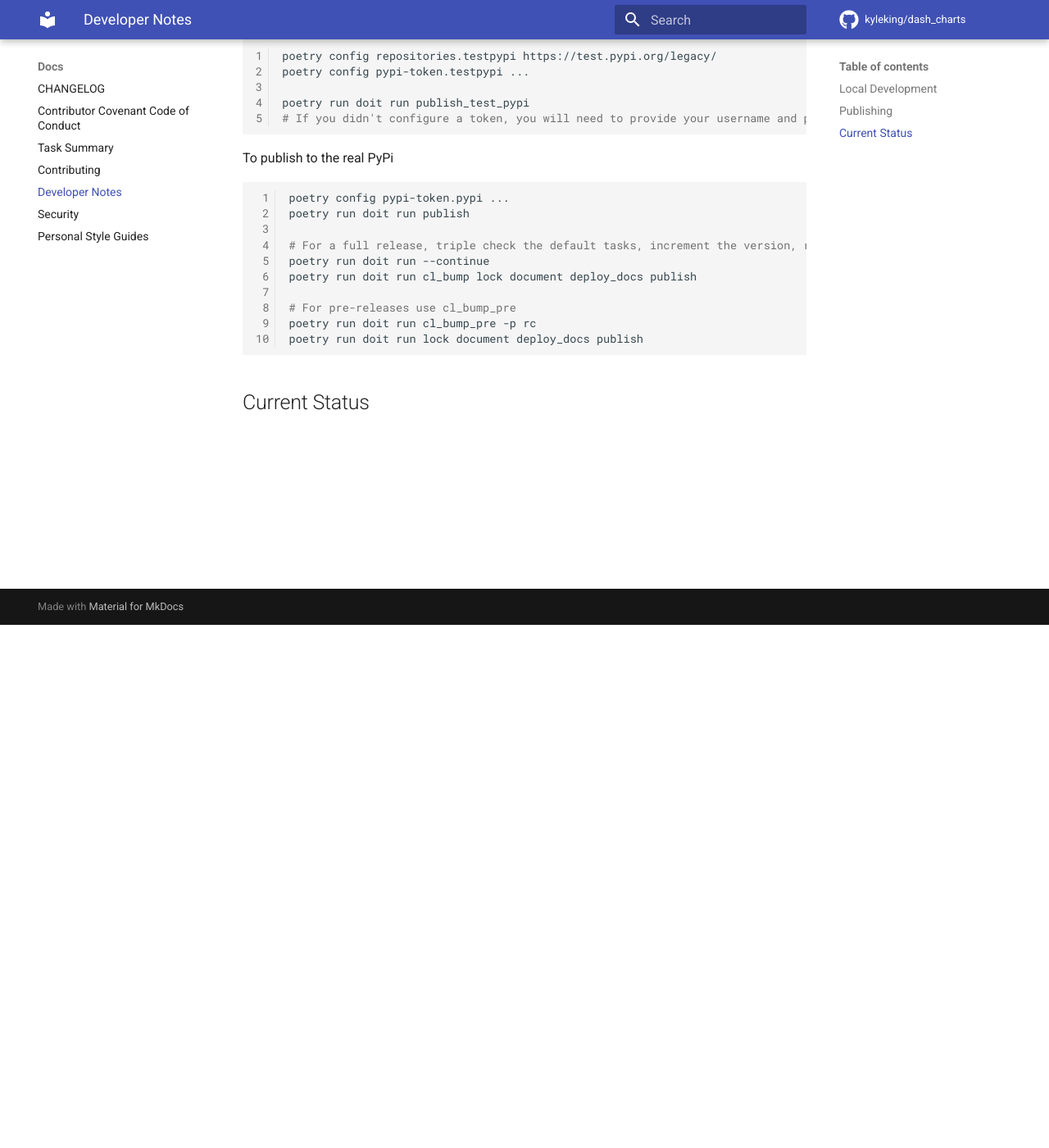
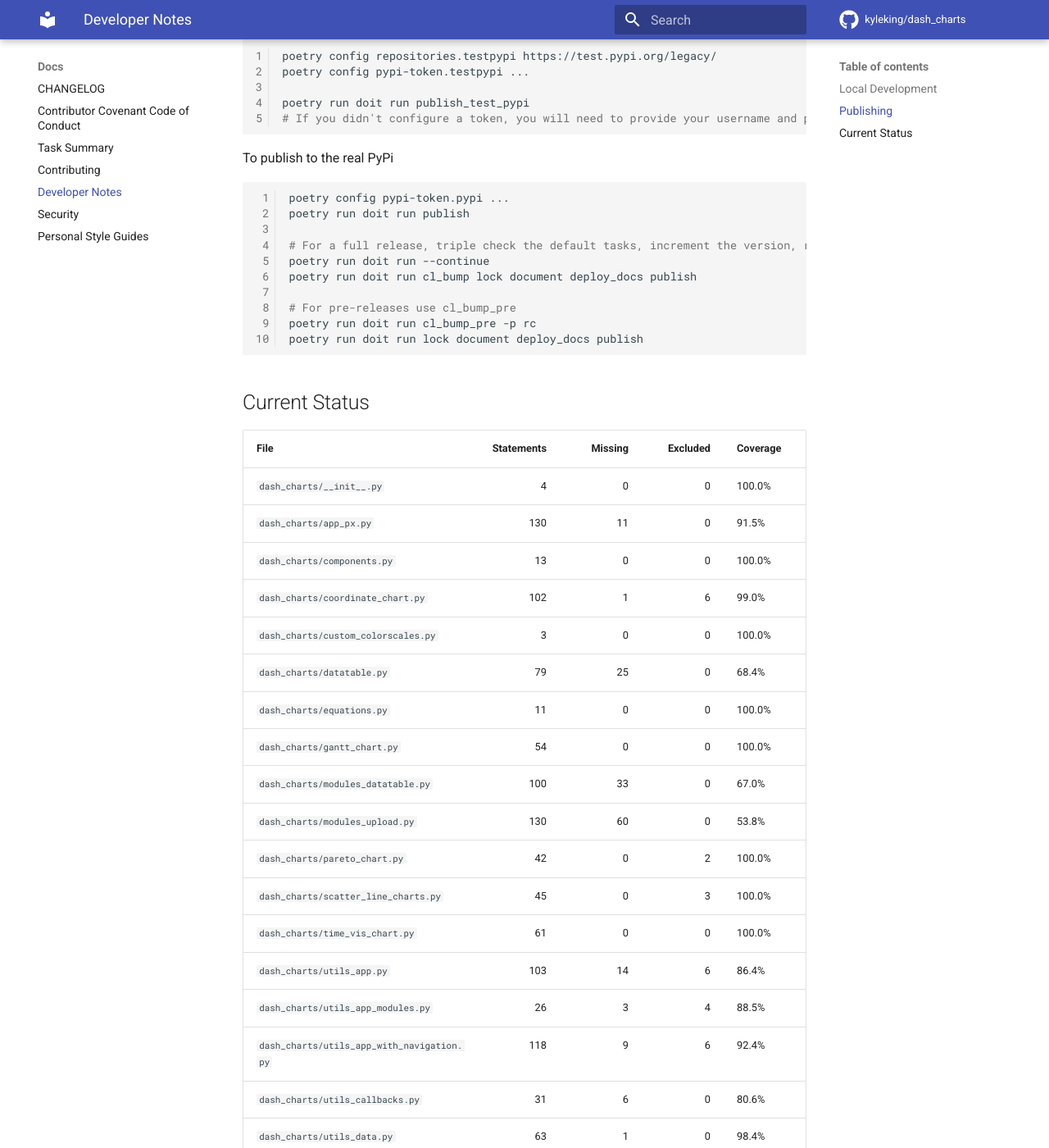
Before and after one commit to KyleKing/dash_charts, an MkDocs documentation site: the page built from docs/docs/DEVELOPER_GUIDE.md, in a window 1280 px wide and 1400 px high, scrolled down 638 px. Shown: the whole window at 82% size. Built offline with MkDocs 1.6.1 and Material for MkDocs 9.7.7, drawn with Linux system fonts in a browser that asks for light colours; comment, search, counter and statistics services are not loaded; some of the changed text lies outside the part shown.

Commit message:
build: update calcipy

```diff
--- a/_try_tabulator.py
+++ b/_try_tabulator.py
@@ -133,7 +133,7 @@
     print(dataChanged)
     print(filters)
     print(dataFiltered)
-    return 'You have clicked row {} ; cell {}'.format(row, cell)
+    return f'You have clicked row {row} ; cell {cell}'
 
 
 if __name__ == '__main__':
--- a/docs/docs/DEVELOPER_GUIDE.md
+++ b/docs/docs/DEVELOPER_GUIDE.md
@@ -47,4 +47,33 @@
 ## Current Status
 
 <!-- {cts} COVERAGE -->
+| File                                       |   Statements |   Missing |   Excluded | Coverage   |
+|:-------------------------------------------|-------------:|----------:|-----------:|:-----------|
+| `dash_charts/__init__.py`                  |            4 |         0 |          0 | 100.0%     |
+| `dash_charts/app_px.py`                    |          130 |        11 |          0 | 91.5%      |
+| `dash_charts/components.py`                |           13 |         0 |          0 | 100.0%     |
+| `dash_charts/coordinate_chart.py`          |          102 |         1 |          6 | 99.0%      |
+| `dash_charts/custom_colorscales.py`        |            3 |         0 |          0 | 100.0%     |
+| `dash_charts/datatable.py`                 |           79 |        25 |          0 | 68.4%      |
+| `dash_charts/equations.py`                 |           11 |         0 |          0 | 100.0%     |
+| `dash_charts/gantt_chart.py`               |           54 |         0 |          0 | 100.0%     |
+| `dash_charts/modules_datatable.py`         |          100 |        33 |          0 | 67.0%      |
+| `dash_charts/modules_upload.py`            |          130 |        60 |          0 | 53.8%      |
+| `dash_charts/pareto_chart.py`              |           42 |         0 |          2 | 100.0%     |
+| `dash_charts/scatter_line_charts.py`       |           45 |         0 |          3 | 100.0%     |
+| `dash_charts/time_vis_chart.py`            |           61 |         0 |          0 | 100.0%     |
+| `dash_charts/utils_app.py`                 |          103 |        14 |          6 | 86.4%      |
+| `dash_charts/utils_app_modules.py`         |           26 |         3 |          4 | 88.5%      |
+| `dash_charts/utils_app_with_navigation.py` |          118 |         9 |          6 | 92.4%      |
+| `dash_charts/utils_callbacks.py`           |           31 |         6 |          0 | 80.6%      |
+| `dash_charts/utils_data.py`                |           63 |         1 |          0 | 98.4%      |
+| `dash_charts/utils_dataset.py`             |           76 |        43 |          0 | 43.4%      |
+| `dash_charts/utils_fig.py`                 |           74 |         3 |          4 | 95.9%      |
+| `dash_charts/utils_helpers.py`             |           19 |         8 |          7 | 57.9%      |
+| `dash_charts/utils_json_cache.py`          |           51 |        10 |          0 | 80.4%      |
+| `dash_charts/utils_static.py`              |          111 |         5 |          0 | 95.5%      |
+| `dash_charts/utils_static_toc.py`          |           22 |         1 |          0 | 95.5%      |
+| **Totals**                                 |         1468 |       233 |         38 | 84.1%      |
+
+Generated on: 2022-02-18T16:02:01.731526
 <!-- {cte} -->
--- a/pyproject.toml
+++ b/pyproject.toml
@@ -65,7 +65,7 @@
 [tool.poetry.dependencies]
 python = "^3.8"
 attrs-strict = ">=0.2.2"
-calcipy = "^0.10.0"
+calcipy = ">=0.11.0"
 cerberus = "*"
 # dash = ">=2.0.0"
 dash-bootstrap-components = ">=1.0.0"
```
Also changed, not shown: docs/docs/CHANGELOG.md (+2 -0 lines), docs/docs/CODE_TAG_SUMMARY.md (+1 -2 lines), requirements.txt (+238 -224 lines), 3 other files.
